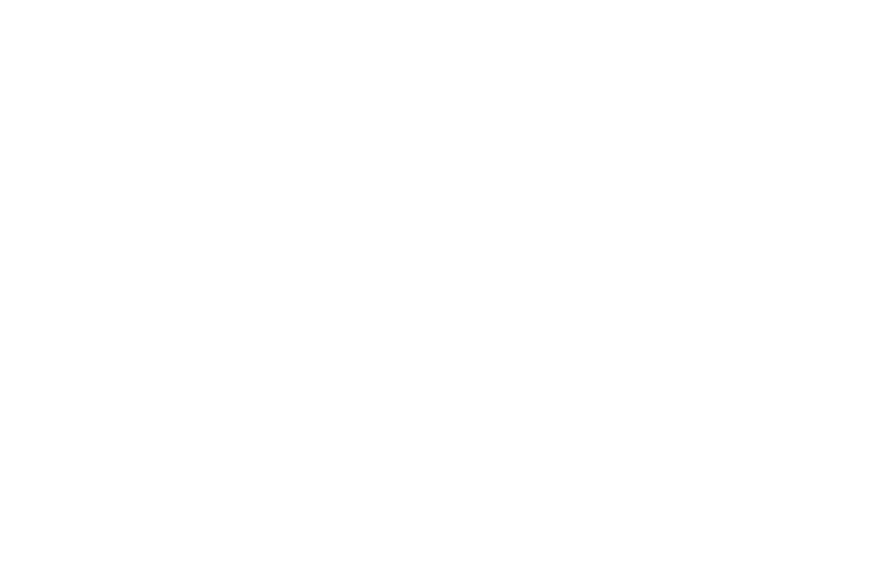
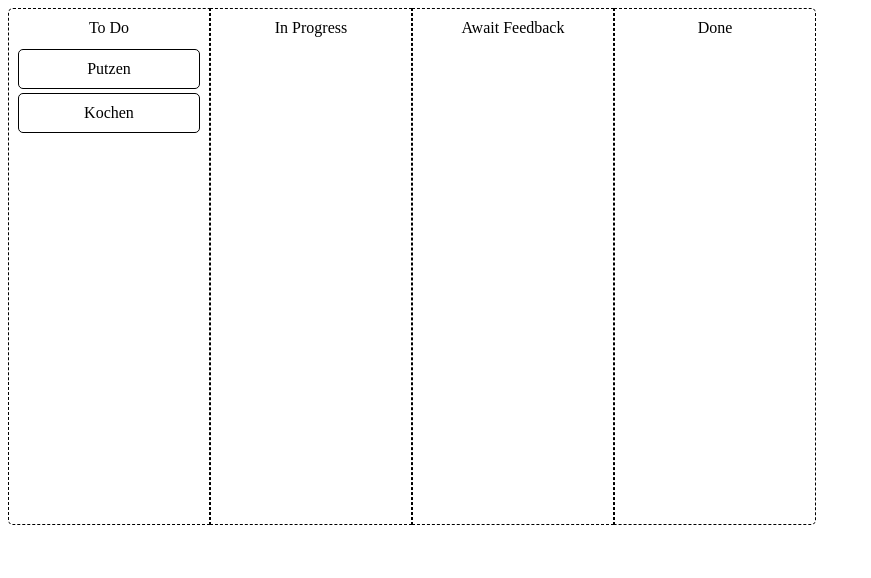
Before and after one commit to JenniferPetrus/Join, a website: page board.html in a window 1280 px wide. Shown: the whole page, without its empty margins (0-871 px from the left). Drawn offline with Linux system fonts and the light colour scheme.

Commit message:
Update1Board

```diff
--- a/board.html
+++ b/board.html
@@ -4,8 +4,15 @@
     <meta charset="UTF-8">
     <meta name="viewport" content="width=device-width, initial-scale=1.0">
     <title>Document</title>
+    <link rel="stylesheet" href="boardStyle.css">
+    <script src="boardScript.js"></script>
 </head>
-<body>
-
+<body onload="updateHTML()">
+    <div id="Kanban">
+        <div class="drag-area b1" id="ToDo" ondrop="moveTo('ToDo')" ondragleave="removeHighlight('ToDo')" ondragover="allowDrop(event); highlight('ToDo')"></div>
+        <div class="drag-area" id="InProgress" ondrop="moveTo('InProgress')" ondragleave="removeHighlight('InProgress')" ondragover="allowDrop(event); highlight('InProgress')"></div>
+        <div class="drag-area" id="AwaitFeedback" ondrop="moveTo('AwaitFeedback')" ondragleave="removeHighlight('AwaitFeedback')" ondragover="allowDrop(event); highlight('AwaitFeedback')"></div>
+        <div class="drag-area b2" id="Done" ondrop="moveTo('Done')" ondragleave="removeHighlight('Done')" ondragover="allowDrop(event); highlight('Done')"></div>
+    </div>
 </body>
 </html>
--- /dev/null
+++ b/boardScript.js
@@ -0,0 +1,83 @@
+
+let todos = [{
+    'id': 0,
+    'title': 'Putzen',
+    'category': 'ToDo'
+}, {
+    'id': 1,
+    'title': 'Kochen',
+    'category': 'ToDo'
+}, {
+    'id': 2,
+    'title': 'Einkaufen',
+    'category': 'closed'
+}];
+
+let currentDraggedElement;
+
+function updateHTML() {
+    let ToDo = todos.filter(t => t['category'] == 'ToDo');
+
+    document.getElementById('ToDo').innerHTML = '';
+    document.getElementById('ToDo').innerHTML = '<div id="ToDo">To Do</div>'
+
+    for (let index = 0; index < ToDo.length; index++) {
+        const element = ToDo[index];
+        document.getElementById('ToDo').innerHTML += generateTodoHTML(element);
+    }
+
+    let InProgress = todos.filter(t => t['category'] == 'InProgress');
+
+    document.getElementById('InProgress').innerHTML = '';
+    document.getElementById('InProgress').innerHTML = "<div id='InProgress'>In Progress</div>"
+
+    for (let index = 0; index < InProgress.length; index++) {
+        const element = InProgress[index];
+        document.getElementById('InProgress').innerHTML += generateTodoHTML(element);
+    }
+
+    let AwaitFeedback = todos.filter(t => t['category'] == 'AwaitFeedback');
+
+    document.getElementById('AwaitFeedback').innerHTML = '';
+    document.getElementById('AwaitFeedback').innerHTML = "<div id='AwaitFeedback'>Await Feedback</div>"
+
+    for (let index = 0; index < AwaitFeedback.length; index++) {
+        const element = AwaitFeedback[index];
+        document.getElementById('AwaitFeedback').innerHTML += generateTodoHTML(element);
+    }
+
+    let Done = todos.filter(t => t['category'] == 'Done');
+
+    document.getElementById('Done').innerHTML = '';
+    document.getElementById('Done').innerHTML = "<div id='Done'>Done</div>"
+
+    for (let index = 0; index < Done.length; index++) {
+        const element = Done[index];
+        document.getElementById('Done').innerHTML += generateTodoHTML(element);
+    }
+}
+
+function startDragging(id) {
+    currentDraggedElement = id;
+}
+
+function generateTodoHTML(element) {
+    return `<div draggable="true" ondragstart="startDragging(${element['id']})" class="todo">${element['title']}</div>`;
+}
+
+function allowDrop(ev) {
+    ev.preventDefault();
+}
+
+function moveTo(category) {
+    todos[currentDraggedElement]['category'] = category;
+    updateHTML();
+}
+
+function highlight(id) {
+    document.getElementById(id).classList.add('drag-area-highlight');
+}
+
+function removeHighlight(id) {
+    document.getElementById(id).classList.remove('drag-area-highlight');
+}
--- /dev/null
+++ b/boardStyle.css
@@ -0,0 +1,65 @@
+.drag-area {
+    height: 500px;
+    width: 200px;
+    background-color: rgba(255, 255, 255, 0.1);
+    border: 1px dashed black;
+    margin-bottom: 50px;
+    display: flex;
+    align-items: center;
+    flex-direction: column;
+    border-collapse: collapse;
+}
+
+.drag-area-highlight {
+    background-color: rgba(255, 255, 255, 0.2);
+}
+
+.todo {
+    background-color: white;
+    border: 1px solid black;
+    border-radius: 5px;
+    padding: 10px;
+    margin: 2px;
+    width: 160px;
+}
+
+#Kanban{
+    display: flex;
+    flex-direction: row;
+
+}
+
+.b1{
+    border-top-left-radius: 5px;
+    border-bottom-left-radius: 5px;
+}
+
+.b2{
+    border-top-right-radius: 5px;
+    border-bottom-right-radius: 5px;
+}
+
+#ToDo{
+    width: 200px;
+    text-align: center;
+    padding: 5px 0 10px 0;
+
+}
+
+#InProgress{
+    width: 200px;
+    text-align: center;
+    padding: 5px 0 10px 0;
+}
+
+#AwaitFeedback{
+    width: 200px;
+    text-align: center;
+    padding: 5px 0 10px 0;
+}
+
+#Done{
+    width: 200px;
+    text-align: center;
+    padding: 5px 0 10px 0;
+}
```
